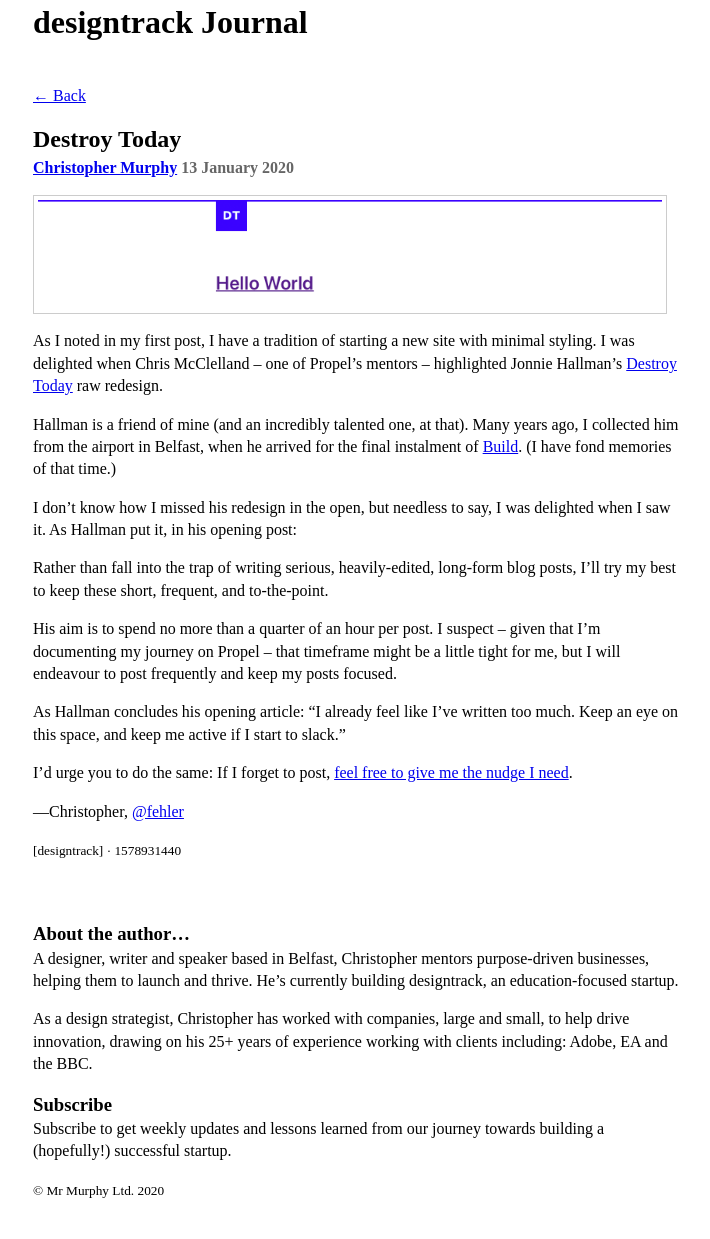
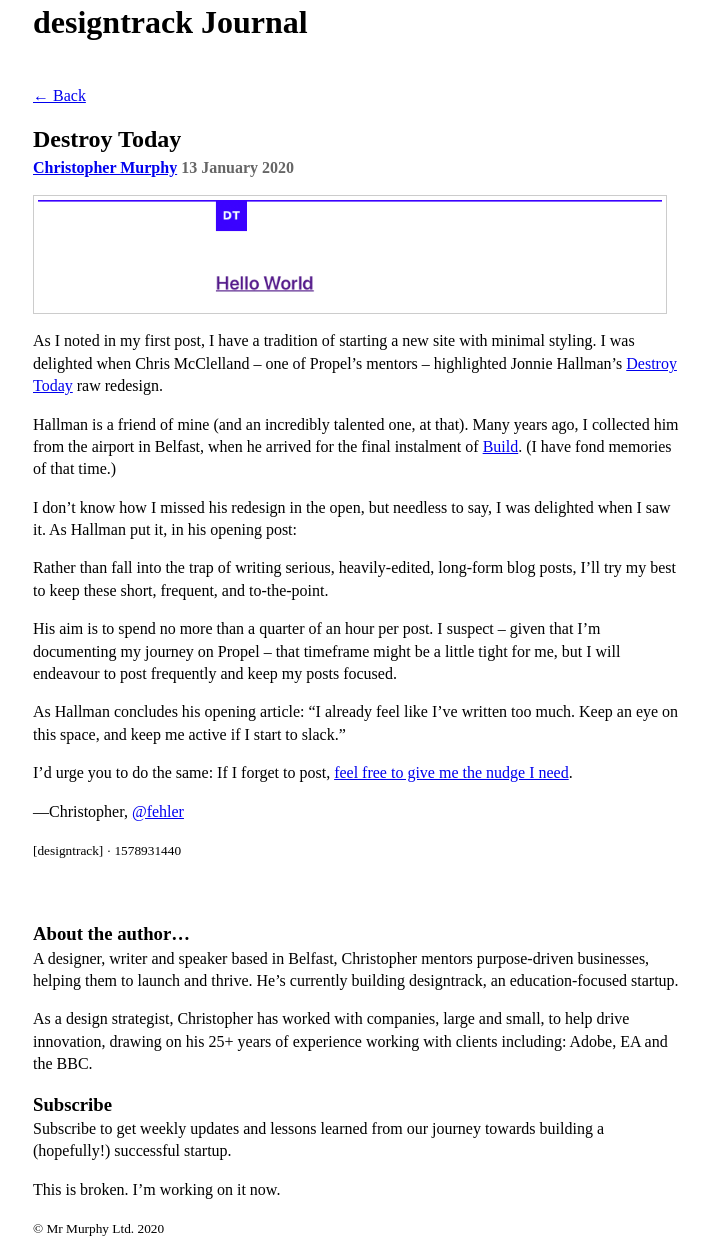
Before and after one commit to designtrack/designtrack-journal, a Jekyll site: the page built from _posts/2020-01-13-destroy-today.md, in a window 1280 px wide. Shown: the whole page, without its empty margins (282-992 px from the left). Built offline with Jekyll 4.4.1, drawn with Linux system fonts in a browser that asks for light colours; nearby versions of some CDN libraries; before the commit the page ends 1201 px from its top, so only the background shows below that.

Commit message:
Update subscribe.html

```diff
--- a/_includes/subscribe.html
+++ b/_includes/subscribe.html
@@ -2,4 +2,6 @@
     <h3>Subscribe</h3>
     <p>Subscribe to get weekly updates and lessons learned from our journey towards building a (hopefully!) successful startup.</p>
 
+    <p>This is broken. I’m working on it now.</p>
+
 </section>
```
